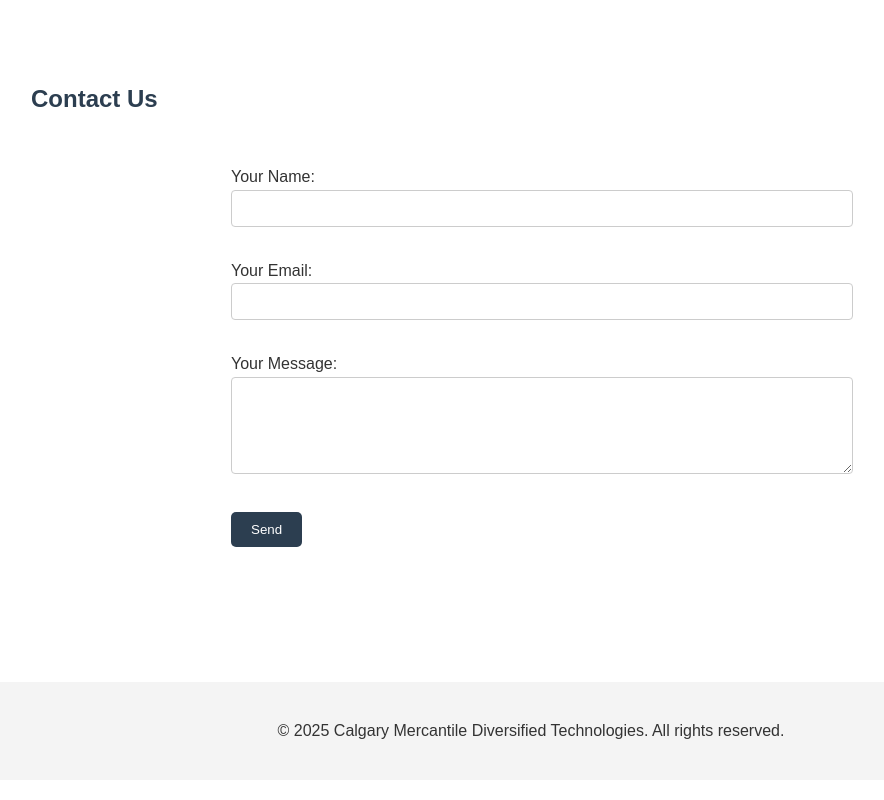
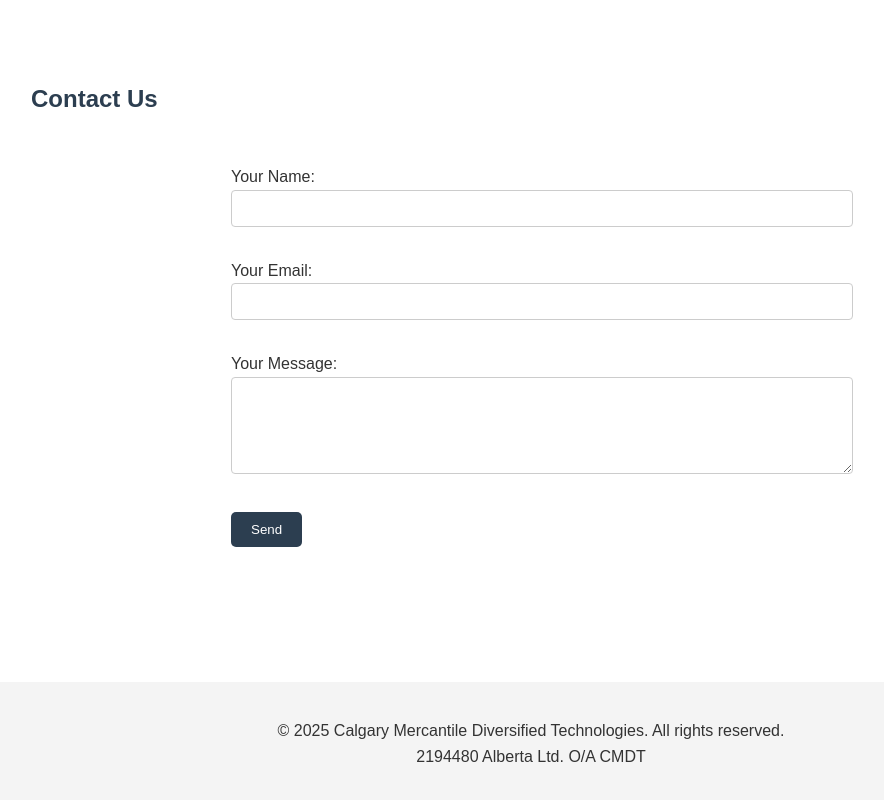
Before and after one commit to webcmdt/website, a website: page index.html in a window 1280 px wide. Shown: the part 1342-2142 px from the top of the page, without its empty margins (109-993 px from the left). Drawn offline with Linux system fonts and the light colour scheme.

Commit message:
Ammended Footer

```diff
--- a/index.html
+++ b/index.html
@@ -120,7 +120,7 @@
 </section>
 
 <footer>
-  <p>&copy; 2025 Calgary Mercantile Diversified Technologies. All rights reserved.</p>
+  <p>&copy; 2025 Calgary Mercantile Diversified Technologies. All rights reserved.</br> 2194480 Alberta Ltd. O/A CMDT</p>
 </footer>
 
 </body>
```
